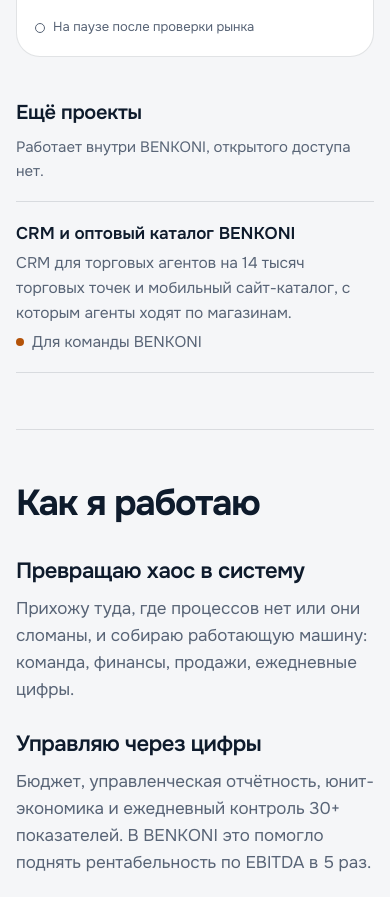
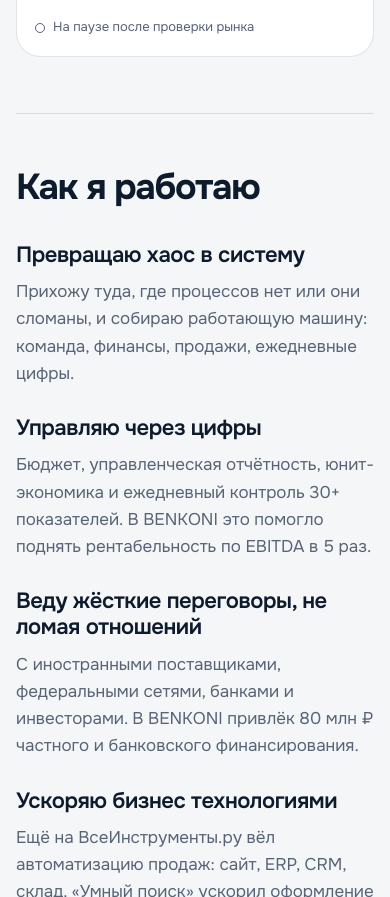
Before and after one commit to galkinart-netizen/galkinart-netizen.github.io, a plain HTML site: page index.html in a window 390 px wide. Shown: the part 5678-6575 px from the top of the page. Drawn offline with Linux system fonts and the light colour scheme.

Commit message:
Remove the More projects block
Co-Authored-By: Claude Opus 5.5 <noreply@anthropic.com>

```diff
--- a/index.html
+++ b/index.html
@@ -218,13 +218,6 @@
       </div>
     </article>
 
-    <div class="inside">
-      <h3>Ещё проекты</h3>
-      <p>Работает внутри BENKONI, открытого доступа нет.</p>
-      <ul class="rows">
-        <li><b>CRM и оптовый каталог BENKONI</b><span>CRM для торговых агентов на 14 тысяч торговых точек и мобильный сайт-каталог, с которым агенты ходят по магазинам.</span><span class="state closed">Для команды BENKONI</span></li>
-      </ul>
-    </div>
   </section>
 
   <section class="wrap section" id="how">
```
Also changed, not shown: en/index.html (+0 -7 lines).
